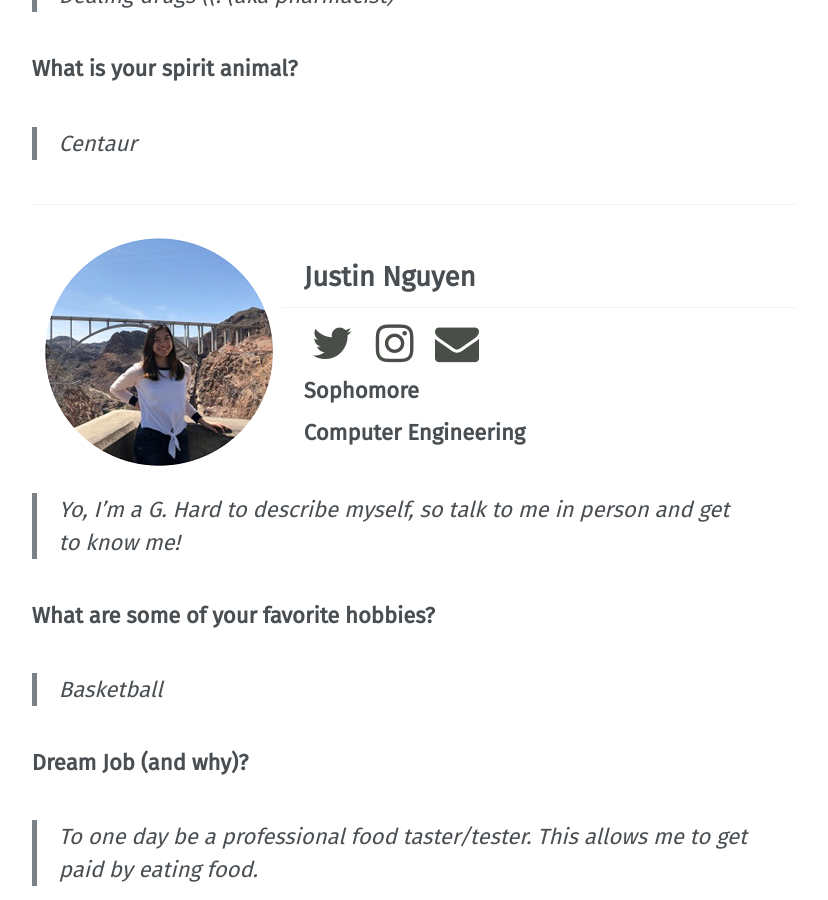
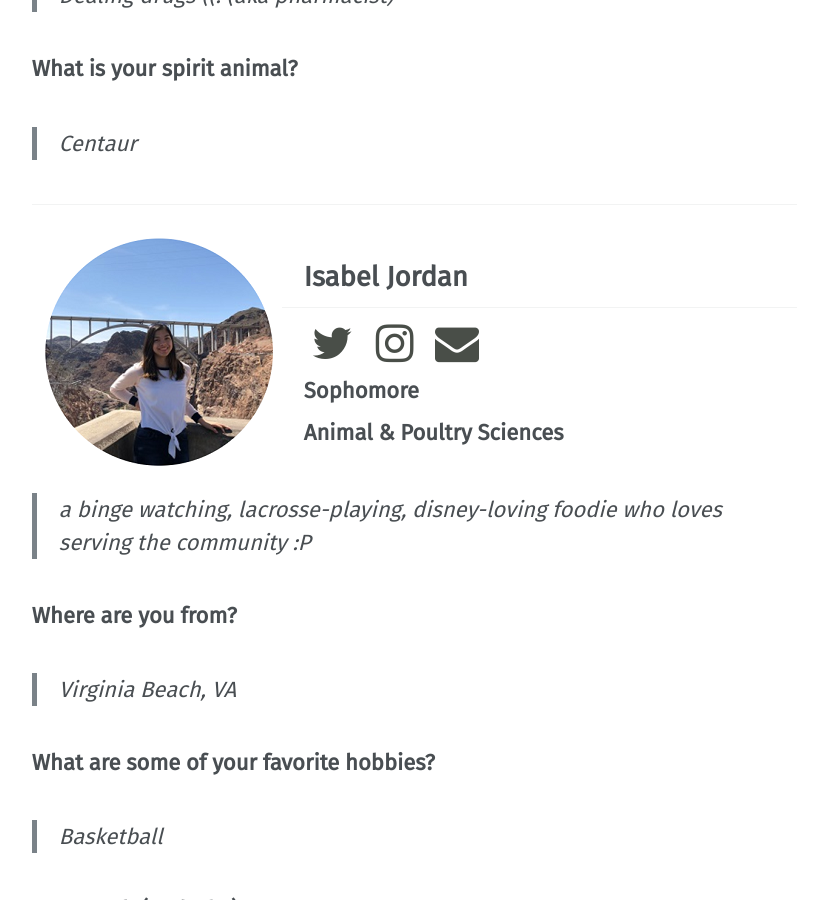
Before and after one commit to vtfasa/vtfasa.github.io, a Jekyll site: the page built from _pages/officers/service.md, in a window 1280 px wide and 900 px high, scrolled down 2348 px. Shown: the whole window, without its empty margins (252-1080 px from the left). Built offline with Jekyll 4.4.1, drawn with Linux system fonts in a browser that asks for light colours; some web fonts are replaced.

Commit message:
updatealot

```diff
--- a/_pages/officers/service.md
+++ b/_pages/officers/service.md
@@ -78,14 +78,17 @@ Must love FASA
 ---
 
 ![image-left]({{ "/assets/images/officers/small/isabelCircle.png" | absolute_url }}){: .align-left}
-## Justin Nguyen
+## Isabel Jordan
 <p style="margin-bottom: 0.45em; padding: 0"><a href="https://twitter.com/haeink97" style="color: #494e48"><i class="fa fa-2x fa-fw fa-twitter"></i></a>
-<a href="https://www.instagram.com/haeink97/" style="marg OPIKIK=0-==-IOP[[PKZCVBTGYUI  in: 0; padding: 0"><i class="fa fa-2x fa-fw fa-instagram" style="color: #494e48"></i></a>
-<a href="mailto:justnn14@vt.edu.edu" style="margin: 0; padding: 0"><i class="fa fa-2x fa-fw fa-envelope" style="color: #494e48"></i></a></p>
+<a href="https://www.instagram.com/_isabeljordan/" style="marg OPIKIK=0-==-IOP[[PKZCVBTGYUI  in: 0; padding: 0"><i class="fa fa-2x fa-fw fa-instagram" style="color: #494e48"></i></a>
+<a href="mailto:isabelsjordan@vt.edu" style="margin: 0; padding: 0"><i class="fa fa-2x fa-fw fa-envelope" style="color: #494e48"></i></a></p>
 <h3 style="margin-top: 0">Sophomore</h3>
-**Computer Engineering**
+**Animal & Poultry Sciences**
 
-> Yo, I'm a G. Hard to describe myself, so talk to me in person and get to know me!
+> a binge watching, lacrosse-playing, disney-loving foodie who loves serving the community :P
+
+### **Where are you from?**
+> *Virginia Beach, VA*
 
 ### **What are some of your favorite hobbies?**
 
```
Also changed, not shown: _pages/officers/culture.md (+4 -1 lines).
